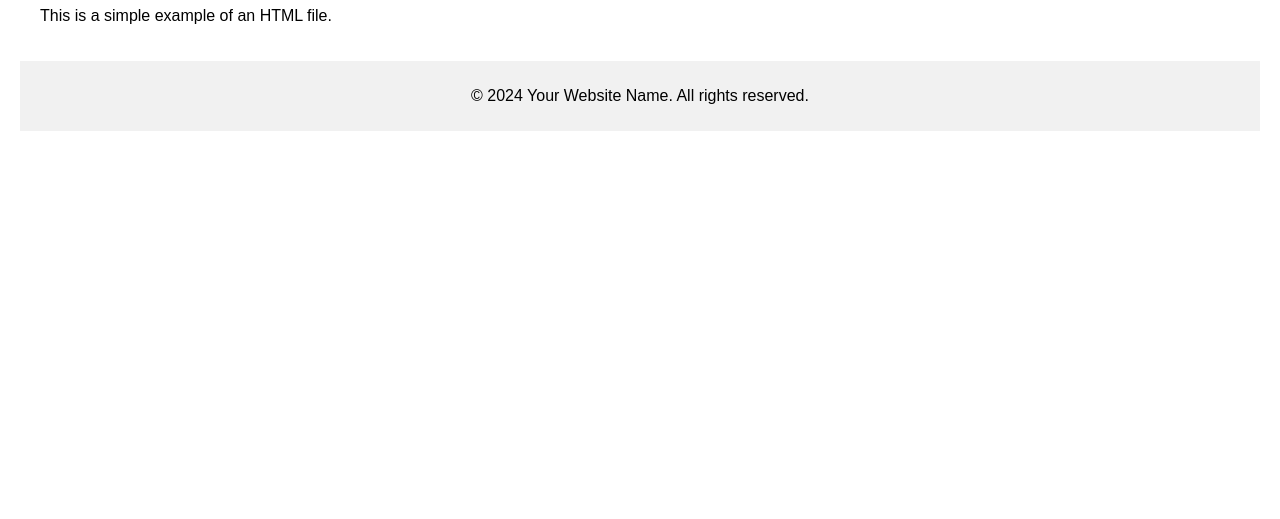
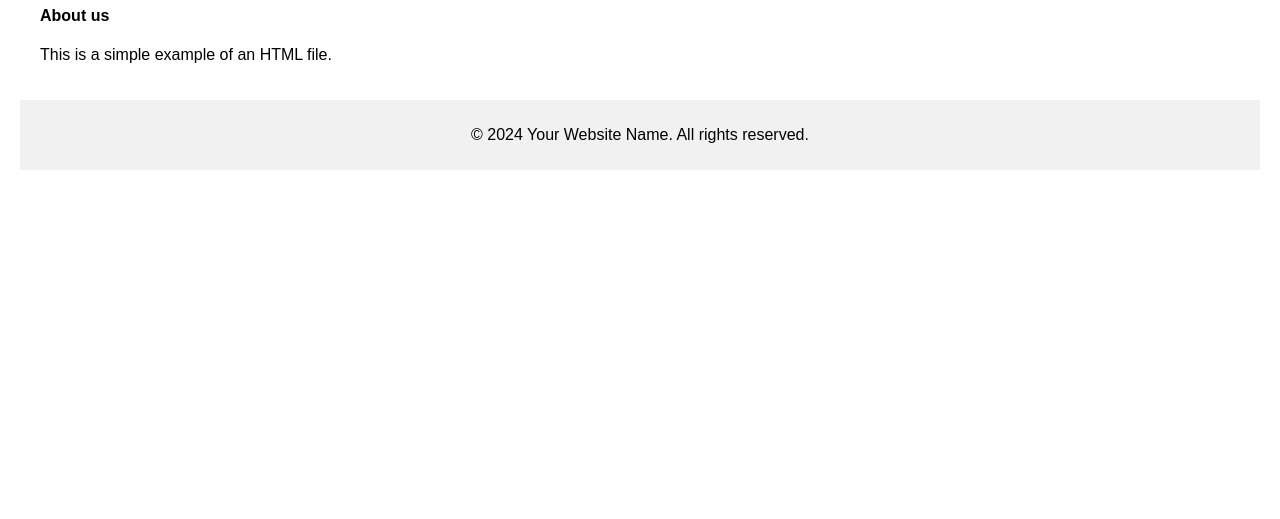
Before and after one commit to timolblaze/Git_lesson_101, a plain HTML site: page index.html in a window 1280 px wide. Shown: the part 281-800 px from the top of the page. Drawn offline with Linux system fonts and the light colour scheme.

Commit message:
create new index.html

```diff
--- a/index.html
+++ b/index.html
@@ -38,6 +38,7 @@
     <main>
         <h2>Welcome fellas</h2>
 	<h1>Contact us</h1>
+	<h4>About us</h4>
         <p>This is a simple example of an HTML file.</p>
         <!-- Add your content here -->
     </main>
```
